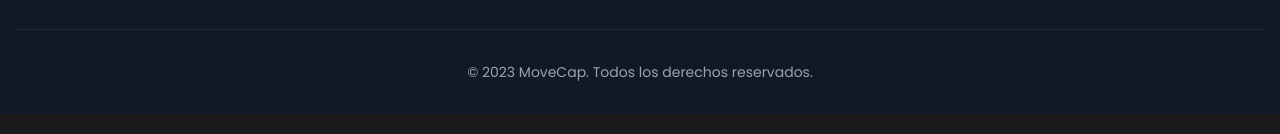
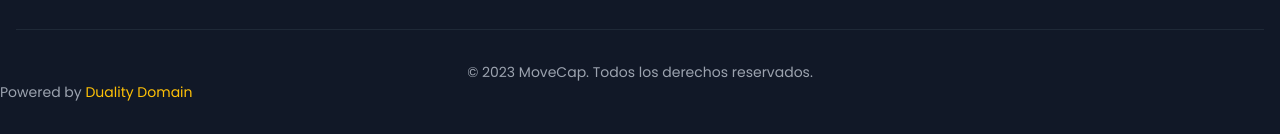
Before and after one commit to clientesweb/MoveCap, a plain HTML site: page index.html in a window 1280 px wide. Shown: the part 6599-6733 px from the top of the page. Drawn offline with nearby package versions, Linux system fonts and the light colour scheme.

Commit message:
Actualizar index.html

```diff
--- a/index.html
+++ b/index.html
@@ -745,8 +745,10 @@ body {
                 <p class="text-sm text-gray-400">&copy; 2023 MoveCap. Todos los derechos reservados.</p>
             </div>
         </div>
+        <p class="text-sm text-gray-400">Powered by <a href="https://dualitydomain.com" target="_blank" rel="noopener noreferrer" class="text-primary hover:text-primary-dark transition-colors">Duality Domain</a></p>
+            </div>
+        </div>
     </footer>
-
     <a href="https://wa.me/5493512620530" target="_blank" rel="noopener noreferrer" class="fixed bottom-4 right-4 z-50 bg-green-500 text-white rounded-full p-3">
         <i class="fab fa-whatsapp text-2xl"></i>
     </a>
```
